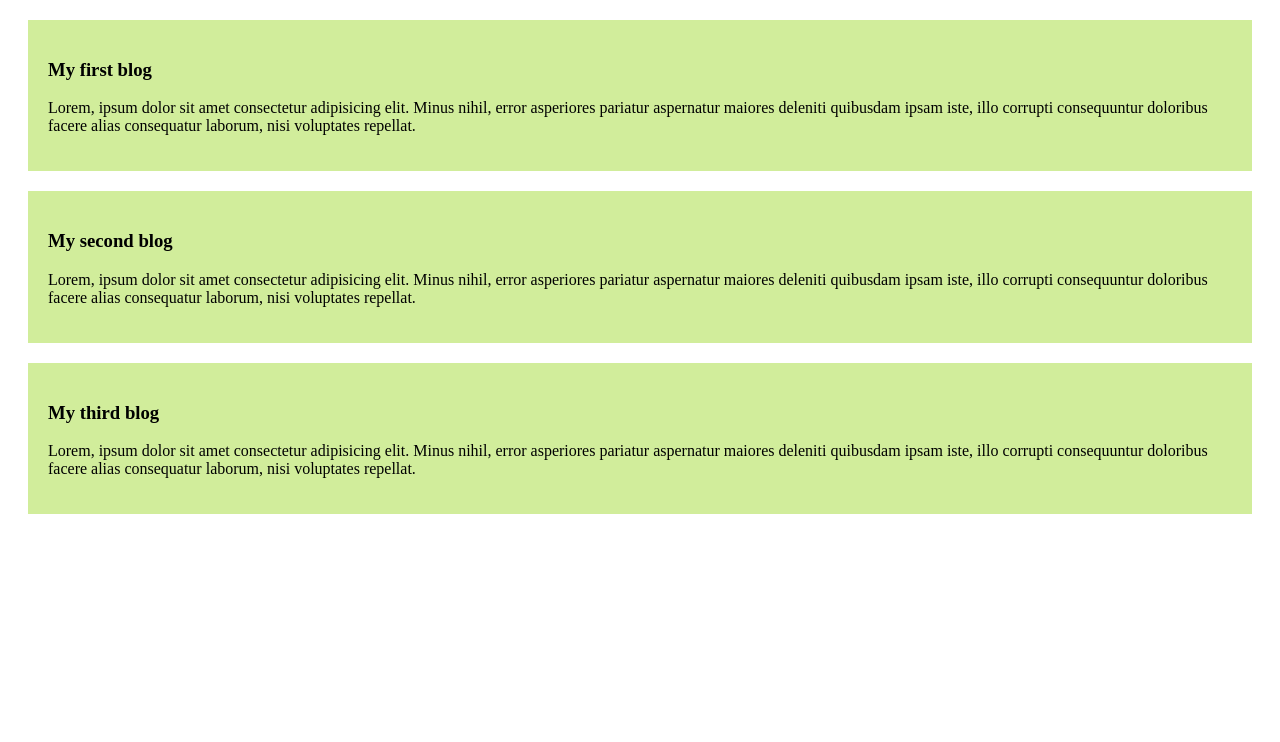
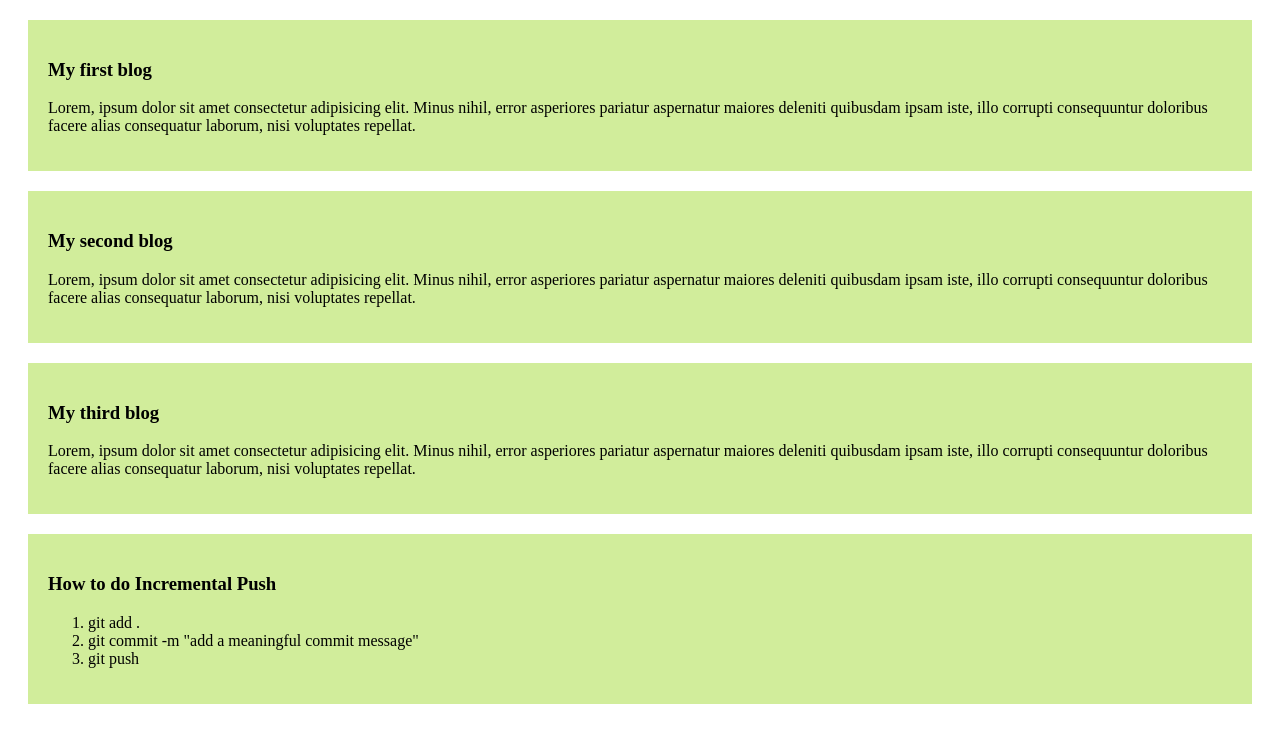
Before and after one commit to amrinkarim22/my-simple-websitee, a plain HTML site: page index.html in a window 1280 px wide. Drawn offline with Linux system fonts and the light colour scheme.

Commit message:
added a list

```diff
--- a/index.html
+++ b/index.html
@@ -25,5 +25,13 @@
             Lorem, ipsum dolor sit amet consectetur adipisicing elit. Minus nihil, error asperiores pariatur aspernatur maiores deleniti quibusdam ipsam iste, illo corrupti consequuntur doloribus facere alias consequatur laborum, nisi voluptates repellat.
         </p>
     </div>
+    <div>
+        <h3>How to do Incremental Push </h3>
+        <ol>
+            <li>git add .</li>
+            <li>git commit -m "add a meaningful commit message"</li>
+            <li>git push</li>
+        </ol>
+    </div>
 </body>
 </html>
```
